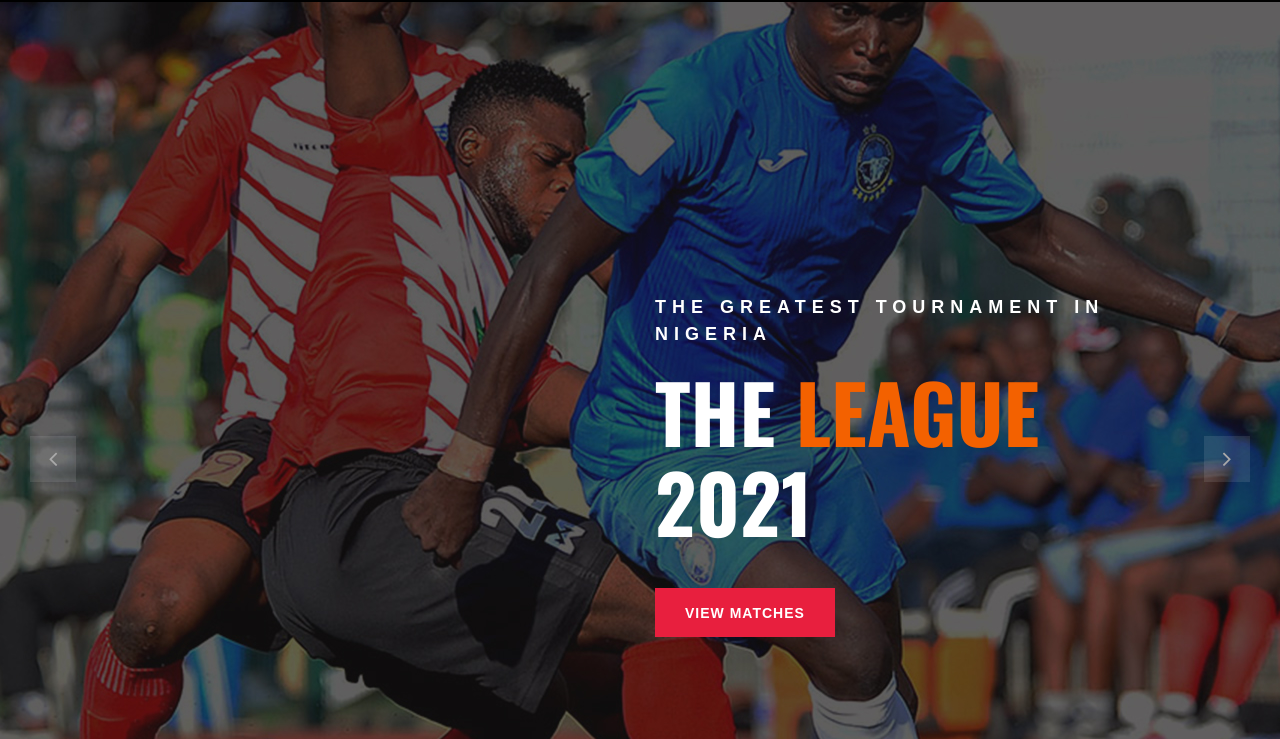
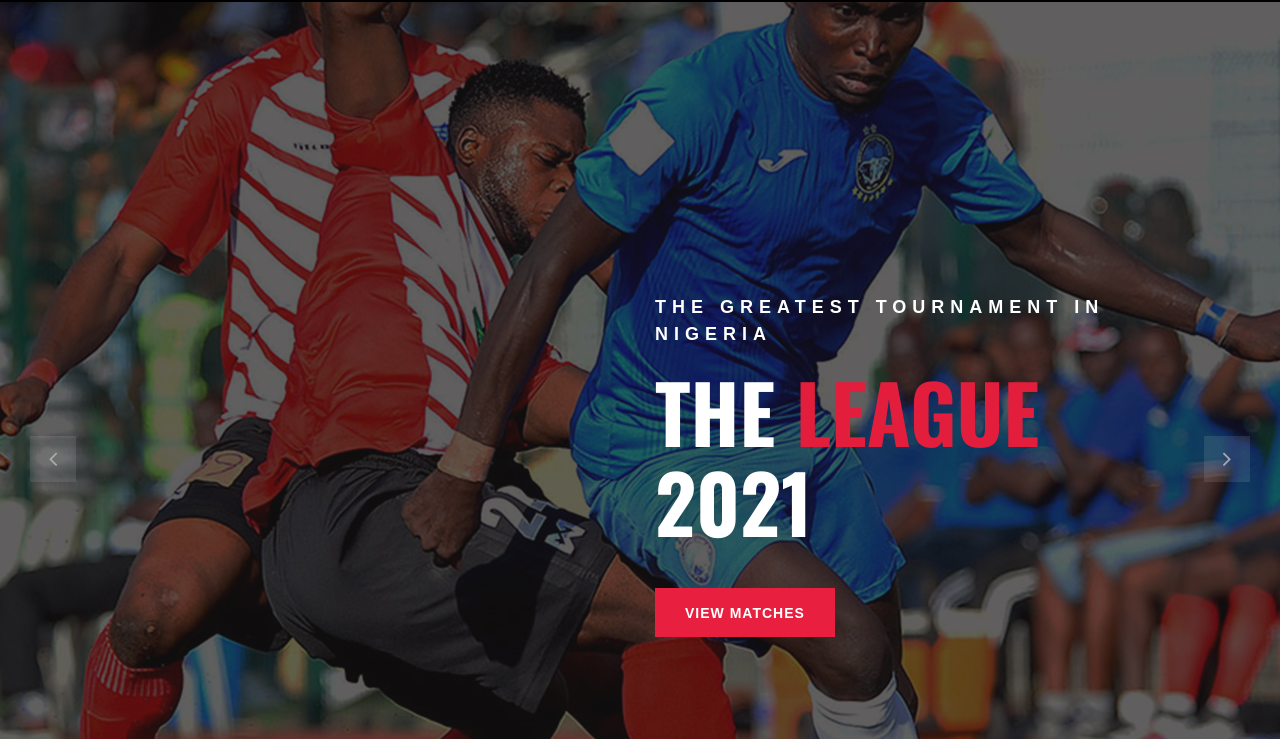
Before and after one commit to IsmailMuhammed2019/league2021, a plain HTML site: page index.html in a window 1280 px wide. Shown: the part 61-800 px from the top of the page. Drawn offline with nearby package versions, Linux system fonts and the light colour scheme; a web font is replaced by a local one.

Commit message:
added heading color

```diff
--- a/style.css
+++ b/style.css
@@ -10,8 +10,10 @@
 }
 
 
-element.style {
-}
 .nav-menu ul li a {
     padding: 10px 10px;
 }
+
+.hs-slider .hs-item .hi-text h1 strong {
+    color: #e31e3d;
+}
```
